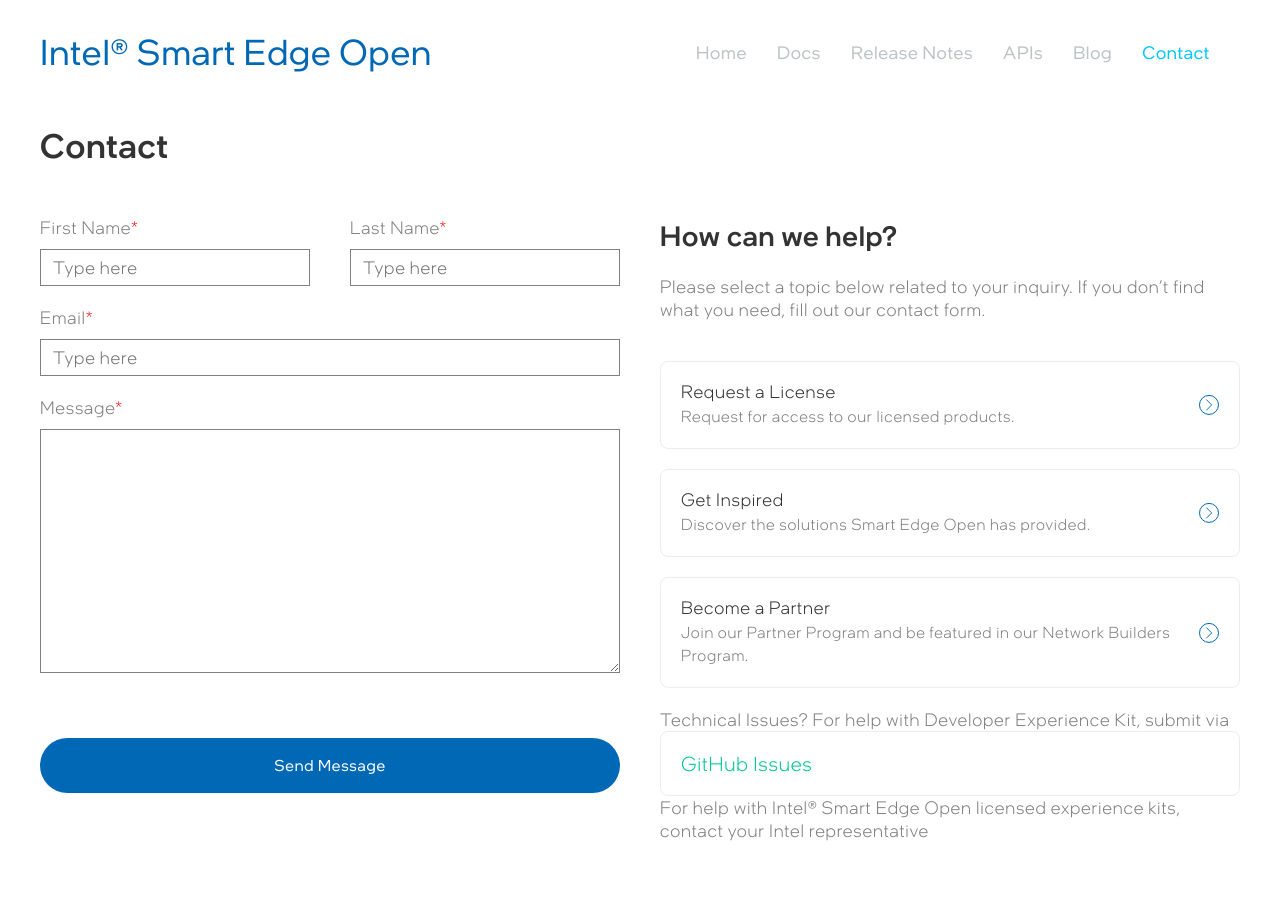
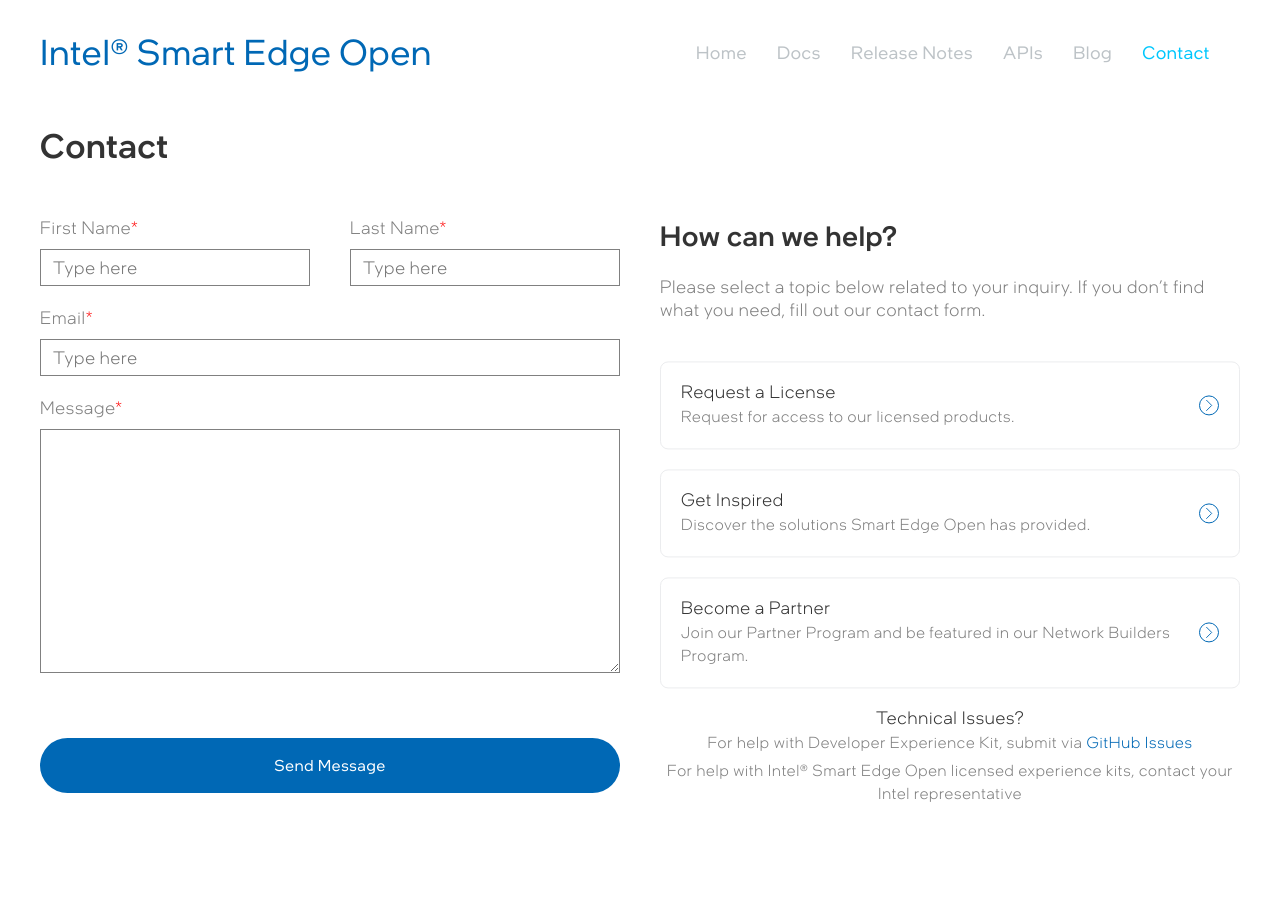
Before and after one commit to intelsmartedgeons/intelsmartedgeons.github.io, a Jekyll site: the page built from contact.md, in a window 1280 px wide. Built offline with Jekyll 4.4.1, drawn with Linux system fonts in a browser that asks for light colours; nearby versions of some CDN libraries; some web fonts are replaced; library files that are not in the unit come from our copies.

Commit message:
update contact page

```diff
--- a/assets/scss/_contact.scss
+++ b/assets/scss/_contact.scss
@@ -3,17 +3,6 @@
         a{
             padding-right: 60px;
             position: relative;
-            .linkHead{
-                color:$black;
-                display: block;
-                line-height: 1;
-            }
-            .linkText{
-                color: $menuColor;
-                font-size: 16px;
-                display: block;
-                margin-top: 5px;
-            }
             svg{
                 position: absolute;
                 right: 20px;
@@ -23,6 +12,28 @@
             }
             &:after{
                 display:none;
+            }
+        }
+        .linkHead{
+            color:$black;
+            display: block;
+            line-height: 1;
+        }
+        .linkText{
+            color: $menuColor;
+            font-size: 16px;
+            display: block;
+            margin-top: 5px;
+            a{
+                color: $blue;
+                font-size: inherit;
+                display: inline;
+                padding: 0;
+                border: 0;
+                &:hover{
+                    text-decoration: underline;
+                    color: $blue;
+                }
             }
         }
     }
```
Also changed, not shown: assets/css/custom.css.
